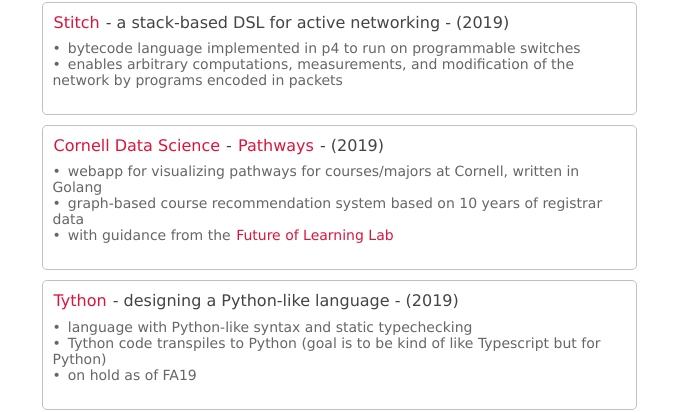
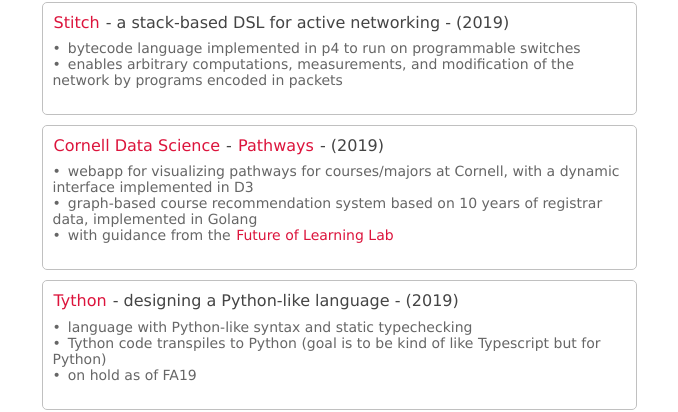
Before and after one commit to yangdanny97/yangdanny97.github.io, a Jekyll site: the page built from projects/index.html, in a window 1280 px wide. Shown: the part 323-735 px from the top of the page, without its empty margins (301-979 px from the left). Built offline with Jekyll 4.4.1, drawn with Linux system fonts in a browser that asks for light colours.

Commit message:
text change

```diff
--- a/projects/index.html
+++ b/projects/index.html
@@ -30,8 +30,8 @@
 			<h4><a href="https://cornelldata.science">Cornell Data Science</a> - <a
 				href="https://github.com/yangdanny97/pathways-vis" target="_blank">Pathways</a> - (2019)</h4>
 			<ul>
-				<li>webapp for visualizing pathways for courses/majors at Cornell, written in Golang</li>
-				<li>graph-based course recommendation system based on 10 years of registrar data</li>
+				<li>webapp for visualizing pathways for courses/majors at Cornell, with a dynamic interface implemented in D3</li>
+				<li>graph-based course recommendation system based on 10 years of registrar data, implemented in Golang</li>
 				<li>with guidance from the <a href="https://learning.cis.cornell.edu/">Future of Learning Lab</a></li>
 			</ul>
 		</div>
```
